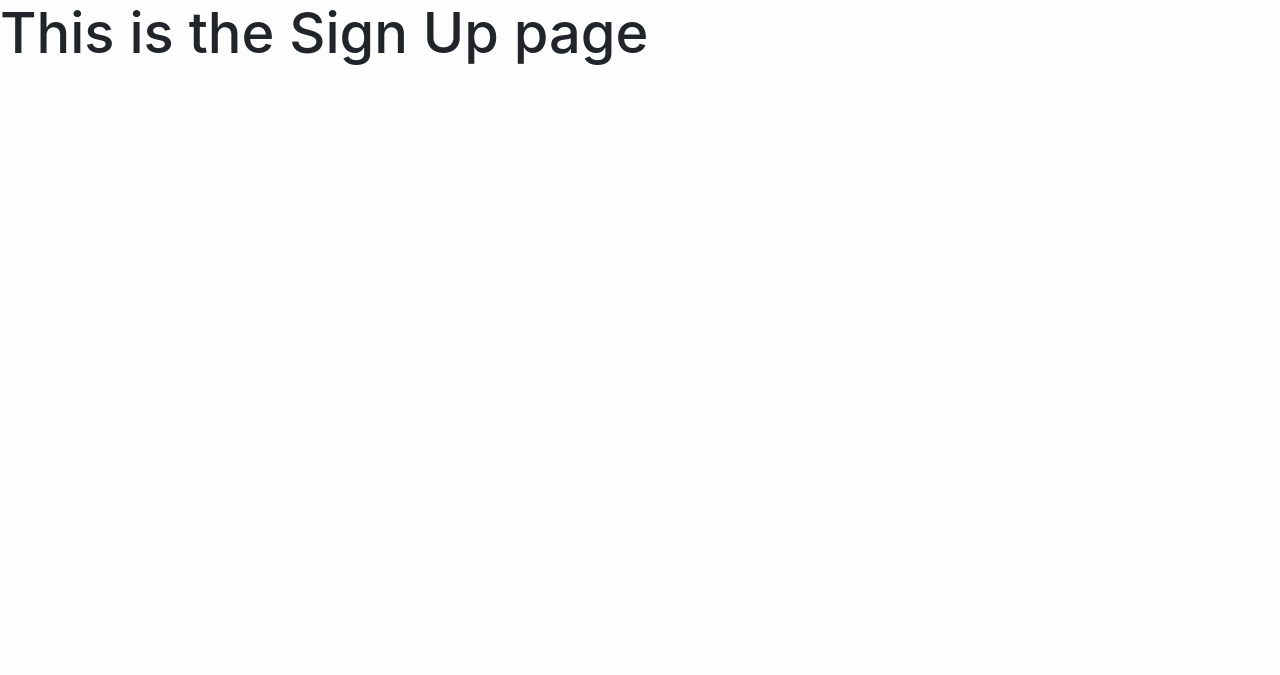
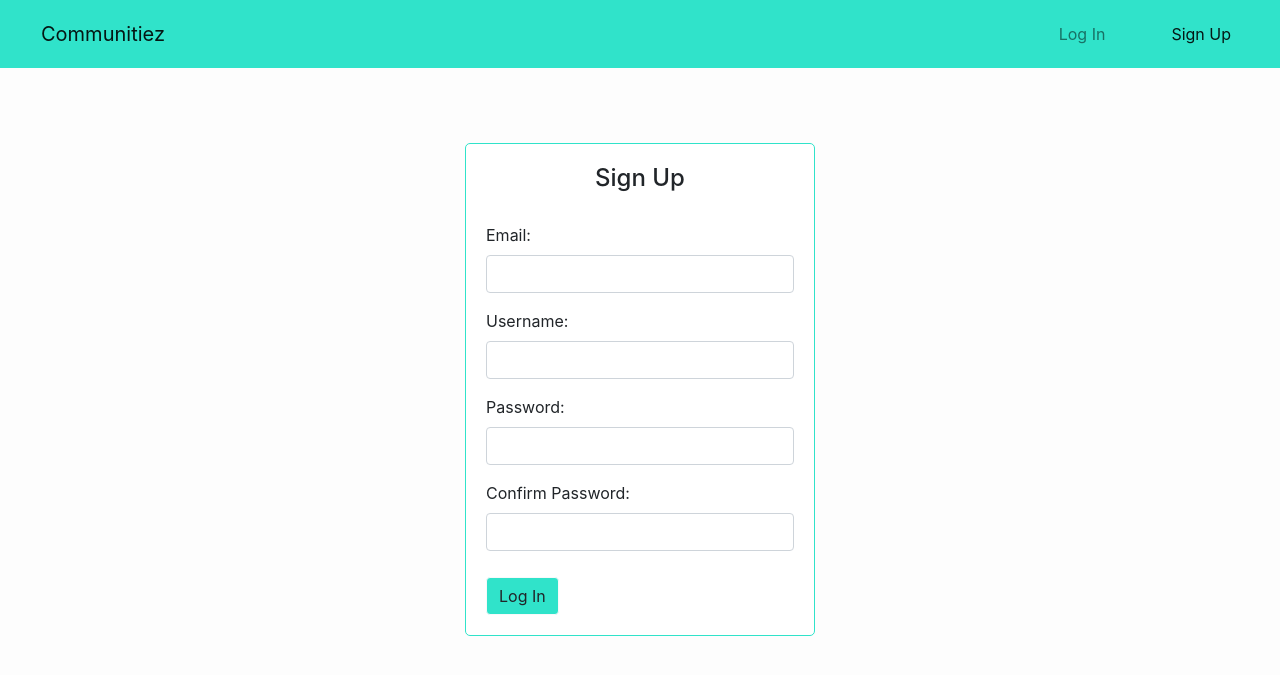
Before and after one commit to cerisilv123/communitiez, a Flask app: page /auth/signup in a window 1280 px wide. Shown: the top 675 px of the page. Run offline with Flask 2, Linux system fonts and the light colour scheme.

Commit message:
coded css for home, login and signup pages

```diff
--- a/website/static/css/styles.css
+++ b/website/static/css/styles.css
@@ -22,11 +22,19 @@ h1 {
     padding: 6px 25px 6px 25px;
 }
 
-/* Landing Area */
+/* Landing Area - Home Page */
+
+.home-content-area {
+    padding-bottom: 160px;
+}
+
+.robot-col {
+    text-align: center;
+}
 
 .robot-image {
     width: 400px;
-    margin-top: 130px;
+    margin-top: 100px;
 }
 
 .home-page-cta {
@@ -41,3 +49,32 @@ h1 {
     background-color: #30E3CA;
     margin-top: 15px;
 }
+
+/* Footer Area */
+
+.footer-area {
+    text-align: center;
+    background-color: #E4F9F5;
+    padding: 30px 0px 20px 0px;
+}
+
+/* Authentication Pages - Login & Sign Up */
+
+.container-form {
+    background-color: white;
+    border: 0.5px solid #30E3CA;
+    border-radius: 5px;
+    width: 350px;
+    padding: 20px;
+    margin-top: 75px;
+}
+
+.form-heading {
+    margin-bottom: 30px;
+    text-align: center;
+}
+
+.btn-authentication {
+    background-color: #30E3CA;
+    margin-top: 10px;
+}
--- a/website/templates/signup.html
+++ b/website/templates/signup.html
@@ -4,6 +4,47 @@
 
 {% block content %}
 
-<h1>This is the Sign Up page</h1>
+<!-- Navigation Bar -->
+
+<nav class="navbar navbar-expand-lg navbar-light">
+    <a class="navbar-brand" href="{{ url_for('view.home') }}">Communitiez</a>
+    <button class="navbar-toggler" type="button" data-toggle="collapse" data-target="#navbarNav" aria-controls="navbarNav" aria-expanded="false" aria-label="Toggle navigation">
+      <span class="navbar-toggler-icon"></span>
+    </button>
+    <div class="collapse navbar-collapse" id="navbarNav">
+      <ul class="navbar-nav ml-auto">
+        <li class="nav-item nav-item-homepage">
+          <a class="nav-link" href="{{ url_for('auth.login') }}">Log In</a>
+        </li>
+        <li class="nav-item active nav-item-homepage">
+          <a class="nav-link" href="#">Sign Up</a>
+        </li>
+      </ul>
+    </div>
+</nav>
+
+<!-- Log In form -->
+<div class="container-fluid container-form">
+    <form>
+        <h4 class="form-heading">Sign Up</h4>
+        <div class="form-group">
+            <label for="emailInput">Email:</label>
+            <input type="email" class="form-control" id="emailInput">
+        </div>
+        <div class="form-group">
+            <label for="usernameInput">Username:</label>
+            <input type="text" class="form-control" id="usernameInput">
+        </div>
+        <div class="form-group">
+            <label for="passwordInput1">Password:</label>
+            <input type="password" class="form-control" id="passwordInput1">
+        </div>
+        <div class="form-group">
+            <label for="passwordInput2">Confirm Password:</label>
+            <input type="password" class="form-control" id="passwordInput2">
+        </div>
+            <button type="submit" class="btn btn-light btn-authentication">Log In</button>
+    </form>
+</div>
 
 {% endblock %}
```
Also changed, not shown: website/templates/index.html (+11 -6 lines), website/templates/login.html (+34 -1 lines).
